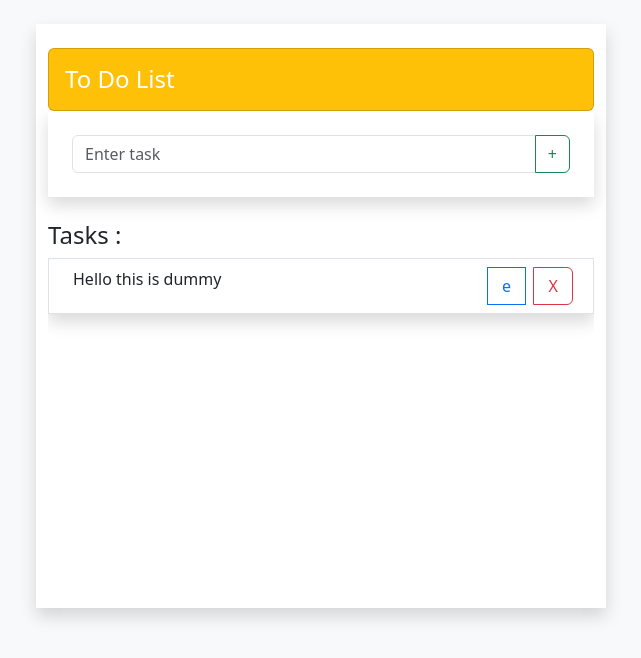
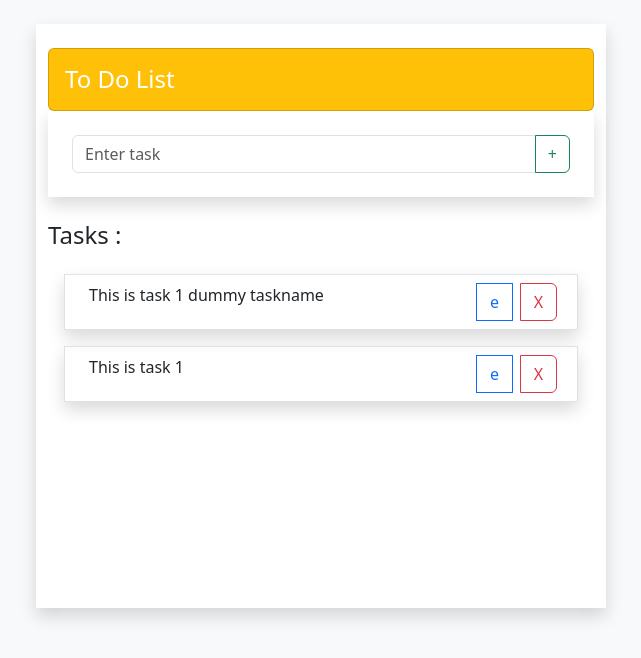
Before and after one commit to 5udeepKS/todo-app, an Angular app: page / in a window 1280 px wide. Shown: the top 658 px of the page, without its empty margins (319-960 px from the left). Built offline with nearby package versions, Linux system fonts and the light colour scheme; data requests are answered from the project's data file.

Commit message:
logic for read and add new task

```diff
--- a/db.json
+++ b/db.json
@@ -1,8 +1,12 @@
 {
-  "tasks" : [
+  "tasks": [
     {
       "id": 1,
       "task_name": "This is task 1 dummy taskname"
+    },
+    {
+      "id": 2,
+      "task_name": "This is task 1"
     }
   ]
 }
--- a/src/app/dashboard/dashboard.component.html
+++ b/src/app/dashboard/dashboard.component.html
@@ -9,18 +9,21 @@
 
                 <div class="shadow">
                     <div class="input-group p-4">
-                        <input type="text" class="form-control" placeholder="Enter task">
-                        <button class="btn btn-outline-success" type="button" id="button-addon2">+</button>
+                        <input type="text" class="form-control" placeholder="Enter task" name="task"
+                            [(ngModel)]="addTaskValue">
+                        <button class="btn btn-outline-success" type="button" (click)="addTask()">+</button>
                     </div>
                 </div>
 
                 <h4 class="test-primary mt-4">Tasks : </h4>
                 <div style="overflow-y: auto; height: 350px;">
-                    <div class="p-2 shadow border">
-                        <div class="input-group row ps-3">
-                            <div class="card col-md-10 border-0">Hello this is dummy</div>
-                            <button class="btn btn-outline-primary col me-2">e</button>
-                            <button class="btn btn-outline-danger col">X</button>
+                    <div class="m-3" *ngFor="let task of taskArr">
+                        <div class="p-2 shadow border">
+                            <div class="input-group row ps-3">
+                                <div class="card col-md-10 border-0">{{task.task_name}}</div>
+                                <button class="btn btn-outline-primary col me-2">e</button>
+                                <button class="btn btn-outline-danger col">X</button>
+                            </div>
                         </div>
                     </div>
                 </div>
--- a/src/app/dashboard/dashboard.component.ts
+++ b/src/app/dashboard/dashboard.component.ts
@@ -12,12 +12,15 @@ export class DashboardComponent implements OnInit {
   taskObj: Task = new Task();
   taskArr: Task[] = [];
 
+  addTaskValue: string = '';
+
   constructor(private readonly crudService: CrudService) {
 
   }
   ngOnInit(): void {
     this.taskObj = new Task();
     this.taskArr = [];
+    this.addTaskValue = '';
     this.getAllTasks();
   }
 
@@ -29,8 +32,9 @@ export class DashboardComponent implements OnInit {
     })
   }
 
-  addTask(eTask: Task) {
-    this.crudService.addTask(eTask).subscribe(res => {
+  addTask() {
+    this.taskObj.task_name = this.addTaskValue;
+    this.crudService.addTask(this.taskObj).subscribe(res => {
       this.ngOnInit();
     }, err => {
       alert(err);
```
